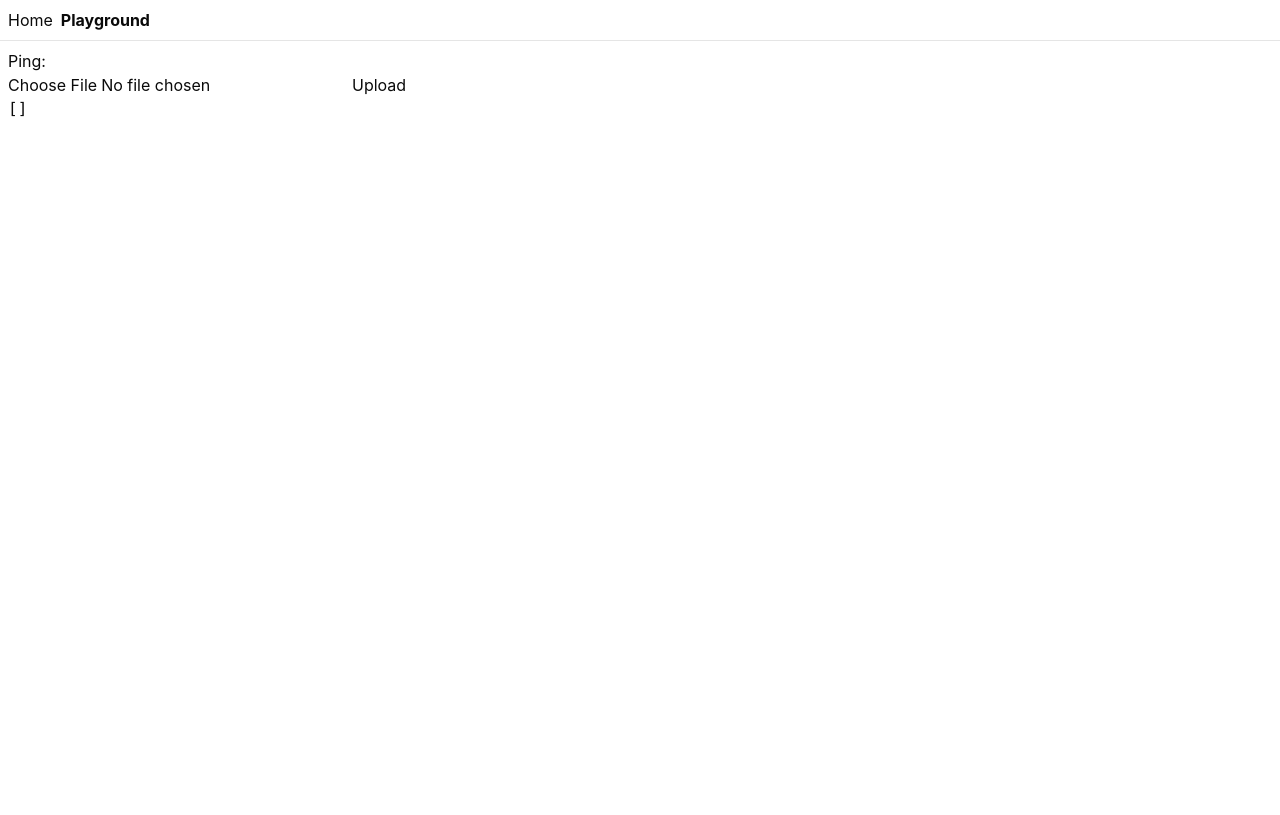
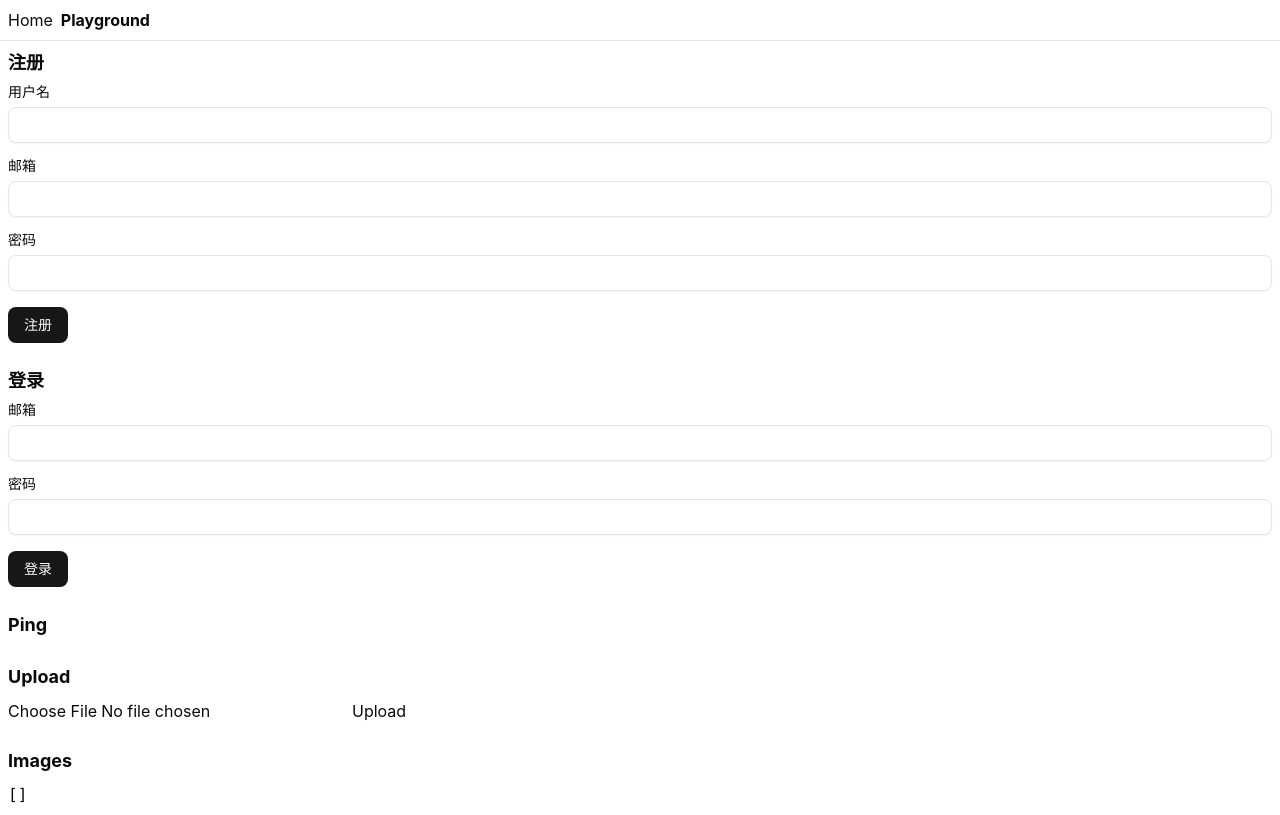
Before and after one commit to cyrus28214/moments-aura, a React (Vite) app in the folder frontend/: page /playground in a window 1280 px wide. Built offline with nearby package versions, Linux system fonts and the light colour scheme; no server answers.

Commit message:
frontend login & register

```diff
--- a/frontend/src/features/auth/api.ts
+++ b/frontend/src/features/auth/api.ts
@@ -8,7 +8,20 @@ export interface AuthRegisterPayload {
 
 export interface AuthRegisterResult {
     user: {
-        id: string
+        id: number
+        name: string
+        email: string
+    }
+}
+
+export interface AuthLoginPayload {
+    email: string
+    password: string
+}
+
+export interface AuthLoginResult {
+    user: {
+        id: number
         name: string
         email: string
     }
@@ -18,3 +31,8 @@ export const authRegister = async (payload: AuthRegisterPayload): Promise<AuthRe
     const response = await apiClient.post('/auth/register', payload)
     return response.data
 }
+
+export const authLogin = async (payload: AuthLoginPayload): Promise<AuthLoginResult> => {
+    const response = await apiClient.post('/auth/login', payload)
+    return response.data
+}
--- /dev/null
+++ b/frontend/src/features/auth/components/login-form.tsx
@@ -0,0 +1,74 @@
+import { useState } from 'react'
+import { Button } from '@/components/ui/button'
+import { Input } from '@/components/ui/input'
+import { Label } from '@/components/ui/label'
+import { authLogin, type AuthLoginPayload } from '../api'
+
+export default function LoginForm() {
+  const [email, setEmail] = useState('')
+  const [password, setPassword] = useState('')
+  const [loading, setLoading] = useState(false)
+  const [result, setResult] = useState<string | null>(null)
+  const [error, setError] = useState<string | null>(null)
+
+  const handleSubmit = async (e: React.FormEvent<HTMLFormElement>) => {
+    e.preventDefault()
+    setLoading(true)
+    setError(null)
+    setResult(null)
+
+    try {
+      const payload: AuthLoginPayload = { email, password }
+      const data = await authLogin(payload)
+      setResult(JSON.stringify(data, null, 2))
+    } catch (err: any) {
+      setError(err.response?.data?.message || err.message || '登录失败')
+    } finally {
+      setLoading(false)
+    }
+  }
+
+  return (
+    <div className="space-y-4">
+      <form onSubmit={handleSubmit} className="space-y-4">
+        <div className="space-y-2">
+          <Label htmlFor="login-email">邮箱</Label>
+          <Input
+            id="login-email"
+            type="email"
+            value={email}
+            onChange={(e) => setEmail(e.target.value)}
+            required
+          />
+        </div>
+
+        <div className="space-y-2">
+          <Label htmlFor="login-password">密码</Label>
+          <Input
+            id="login-password"
+            type="password"
+            value={password}
+            onChange={(e) => setPassword(e.target.value)}
+            required
+            minLength={6}
+            maxLength={256}
+          />
+        </div>
+
+        <Button type="submit" disabled={loading}>
+          {loading ? '处理中...' : '登录'}
+        </Button>
+      </form>
+
+      {error && (
+        <div className="text-red-500 text-sm">{error}</div>
+      )}
+
+      {result && (
+        <pre className="bg-gray-100 p-2 rounded text-sm overflow-auto">
+          {result}
+        </pre>
+      )}
+    </div>
+  )
+}
--- /dev/null
+++ b/frontend/src/features/auth/components/register-form.tsx
@@ -0,0 +1,88 @@
+import { useState } from 'react'
+import { Button } from '@/components/ui/button'
+import { Input } from '@/components/ui/input'
+import { Label } from '@/components/ui/label'
+import { authRegister, type AuthRegisterPayload } from '../api'
+
+export default function RegisterForm() {
+  const [name, setName] = useState('')
+  const [email, setEmail] = useState('')
+  const [password, setPassword] = useState('')
+  const [loading, setLoading] = useState(false)
+  const [result, setResult] = useState<string | null>(null)
+  const [error, setError] = useState<string | null>(null)
+
+  const handleSubmit = async (e: React.FormEvent<HTMLFormElement>) => {
+    e.preventDefault()
+    setLoading(true)
+    setError(null)
+    setResult(null)
+
+    try {
+      const payload: AuthRegisterPayload = { name, email, password }
+      const data = await authRegister(payload)
+      setResult(JSON.stringify(data, null, 2))
+    } catch (err: any) {
+      setError(err.response?.data?.message || err.message || '注册失败')
+    } finally {
+      setLoading(false)
+    }
+  }
+
+  return (
+    <div className="space-y-4">
+      <form onSubmit={handleSubmit} className="space-y-4">
+        <div className="space-y-2">
+          <Label htmlFor="register-name">用户名</Label>
+          <Input
+            id="register-name"
+            type="text"
+            value={name}
+            onChange={(e) => setName(e.target.value)}
+            required
+            minLength={6}
+            maxLength={256}
+          />
+        </div>
+
+        <div className="space-y-2">
+          <Label htmlFor="register-email">邮箱</Label>
+          <Input
+            id="register-email"
+            type="email"
+            value={email}
+            onChange={(e) => setEmail(e.target.value)}
+            required
+          />
+        </div>
+
+        <div className="space-y-2">
+          <Label htmlFor="register-password">密码</Label>
+          <Input
+            id="register-password"
+            type="password"
+            value={password}
+            onChange={(e) => setPassword(e.target.value)}
+            required
+            minLength={6}
+            maxLength={256}
+          />
+        </div>
+
+        <Button type="submit" disabled={loading}>
+          {loading ? '处理中...' : '注册'}
+        </Button>
+      </form>
+
+      {error && (
+        <div className="text-red-500 text-sm">{error}</div>
+      )}
+
+      {result && (
+        <pre className="bg-gray-100 p-2 rounded text-sm overflow-auto">
+          {result}
+        </pre>
+      )}
+    </div>
+  )
+}
--- a/frontend/src/features/playground/page.tsx
+++ b/frontend/src/features/playground/page.tsx
@@ -2,6 +2,8 @@ import { apiClient } from '@/api'
 import { useState, useEffect } from 'react'
 import { uploadFile } from '../upload/api'
 import { getImages } from '../image/api'
+import RegisterForm from '../auth/components/register-form'
+import LoginForm from '../auth/components/login-form'
 
 const pingApi = async () => {
   const response = await apiClient.get('/ping')
@@ -28,8 +30,21 @@ export default function PlaygroundPage() {
     })()
   }, [])
   return (
-    <div className="p-2">
-      <div>Ping: {ping}</div>
+    <div className="p-2 space-y-6">
+      <div>
+        <h2 className="text-lg font-bold mb-2">注册</h2>
+        <RegisterForm />
+      </div>
+      <div>
+        <h2 className="text-lg font-bold mb-2">登录</h2>
+        <LoginForm />
+      </div>
+      <div>
+        <h2 className="text-lg font-bold mb-2">Ping</h2>
+        <div>{ping}</div>
+      </div>
+      <div>
+        <h2 className="text-lg font-bold mb-2">Upload</h2>
         <form onSubmit={handleSubmit}>
           <input
             type="file"
@@ -37,9 +52,13 @@ export default function PlaygroundPage() {
           />
           <button type="submit">Upload</button>
         </form>
+      </div>
+      <div>
+        <h2 className="text-lg font-bold mb-2">Images</h2>
         <pre>
           {JSON.stringify(images, null, 2)}
         </pre>
       </div>
+    </div>
   )
 }
```
Also changed, not shown: 2 other files (tests, documents, lock files or other folders). Lines whose indentation alone changed are shown as unchanged.
